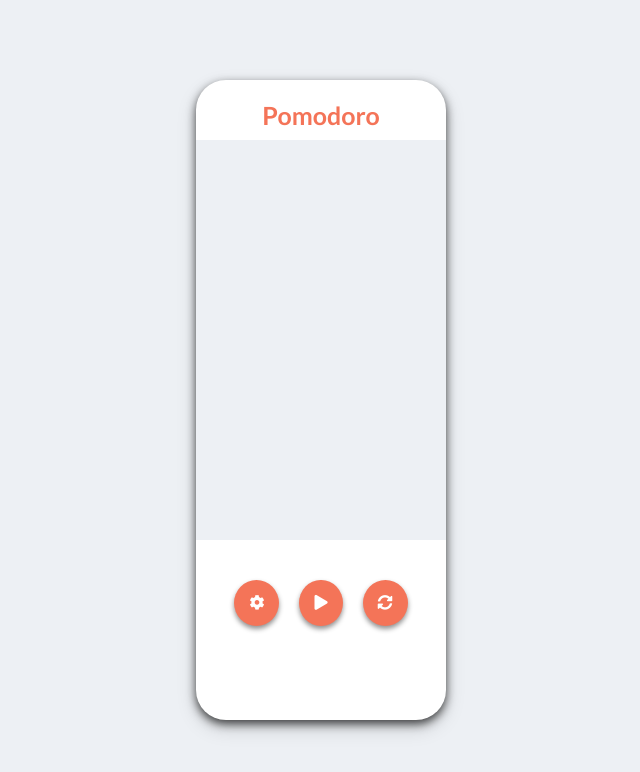
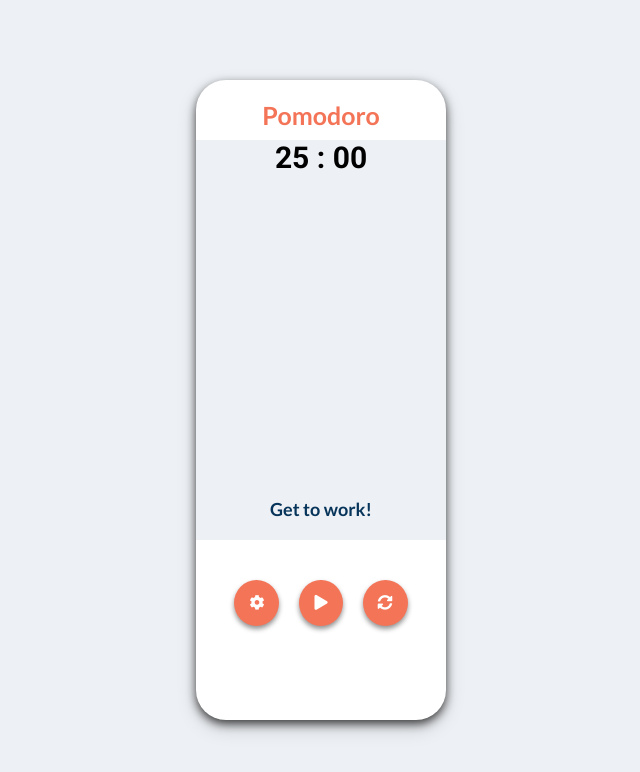
Before and after one commit to devTam/pomodoro-timer, a React (Create React App) app: page /pomodoro in a window 1280 px wide. Shown: the top 772 px of the page, without its empty margins (319-959 px from the left). Built offline with nearby package versions, Linux system fonts and the light colour scheme.

Commit message:
ad clock component and add settings, increase, decrease, and reset functionality

```diff
--- a/src/App.css
+++ b/src/App.css
@@ -1,6 +1,6 @@
 .App {
     background-color: #fff;
-    width: 70vw;
+    width: 90vw;
     max-width: 250px;
     height: 80vh;
     border-radius: 30px;
--- /dev/null
+++ b/src/components/clock/Clock.js
@@ -0,0 +1,25 @@
+import React from 'react'
+import "./clock.css";
+
+const Clock = ({ clockCounter, title }) => {
+
+    const formatClock = (clock) => {
+        let minutes = Math.floor(clock / 60);
+        let seconds = Math.floor(clock % 60);
+        minutes < 10 ? minutes = ("0" + minutes) : minutes = minutes;
+        seconds < 10 ? seconds = ("0" + seconds) : seconds = seconds;
+        return `${minutes} : ${seconds}`;
+    }
+
+    return (
+        <div className="clock-body">
+            <div className="clock">
+                {formatClock(clockCounter)}
+            </div>
+
+            <p className="clock-title">{title}</p>
+        </div>
+    )
+}
+
+export default Clock;
--- /dev/null
+++ b/src/components/clock/clock.css
@@ -0,0 +1,23 @@
+@import url('https://fonts.googleapis.com/css2?family=Roboto:wght@400;700&display=swap');
+
+.clock-body {
+    display: flex;
+    flex-direction: column;
+    justify-content: center;
+    align-items: center;
+    height: 100%;
+}
+
+.clock {
+    font-family: 'Roboto', sans-serif;
+    flex: 1;
+    font-size: 30px;
+    font-weight: bold;
+}
+
+.clock-title {
+    color: #07345A;
+    font-size: 18px;
+    padding: 20px;
+    font-weight: bold;
+}
--- a/src/components/homepage/homepage.css
+++ b/src/components/homepage/homepage.css
@@ -13,7 +13,7 @@
     padding: 15px;
     background-color:#F47458;
     cursor: pointer;
-    transition: background-color 250ms;
+    transition: all 250ms;
     outline-width: 0;
     box-shadow: 0 3px 5px rgba(0, 0, 0, 0.43);
 }
--- a/src/components/pomodoro/Pomodoro.js
+++ b/src/components/pomodoro/Pomodoro.js
@@ -1,12 +1,43 @@
-import React, { useRef } from 'react';
+import React, { useState } from 'react';
+import Clock from '../clock/Clock';
 import "./pomodoro.css";
 
 const Pomodoro = () => {
 
-    const settingRef = useRef();
+    const [showSettings, setShowSettings] = useState(false);
+    const [isPlaying, setIsPlaying] = useState(false);
+    let [sessionLength, setSessionLength] = useState(25);
+    const [breakLength, setBreakLength] = useState(5);
+    const [clockCounter, setClockCounter] = useState(25*60);
+    const [title, setTitle] = useState('Get to work!');
+    // Take a break
 
-    const showSettings = () => {
-        settingRef.current.classList.add('show');
+
+    const handleChange = (num, type) => {
+        let sessionCount;
+        let breakCount;
+        if(type == "session" )  {
+            sessionCount = sessionLength + num;
+        }else {
+            breakCount = breakLength + num;
+        }
+
+        if(sessionCount > 0 && sessionCount < 61 && !isPlaying) {
+            setSessionLength(sessionCount);
+            setClockCounter(sessionCount * 60);
+        }
+
+        if(breakCount > 0 && breakCount < 61 && !isPlaying) {
+            setBreakLength(breakCount);
+        }
+    }
+
+    const resetTimer = () => {
+        setSessionLength(25);
+        setClockCounter(25*60)
+        setBreakLength(5)
+        setIsPlaying(false)
+        setTitle('Get to work!')
     }
 
     return (
@@ -14,32 +45,31 @@ const Pomodoro = () => {
             <h1>Pomodoro</h1>
 
             <div className="pomodoro__timer">
-
+                <Clock clockCounter={clockCounter} title={title} />
             </div>
 
             <div className="pomodoro__buttons">
-                <button className="btn" onClick={showSettings} >
+                <button className="btn" onClick={() => setShowSettings(true)} >
                     <i className="fas fa-cog"></i>
                 </button>
                 <button className="btn">
-                    <i className="fas fa-play"></i>
-                    {/* <i className="fas fa-pause"></i> */}
+                    <i className={`fas fa-${isPlaying ? "pause" : "play"}`}></i>
                 </button>
-                <button className="btn">
+                <button className="btn" onClick={resetTimer}>
                     <i className="fas fa-sync-alt"></i>
                 </button>
             </div>
 
-            <div className="pomodoro__settings" ref={settingRef}>
+            <div className={`pomodoro__settings ${showSettings ? "show" : ""}`}>
                 <div className="session">
                     <h4>Session length</h4>
                     <div className="session-btns">
 
-                        <button className="btn btn-sec">
+                        <button className="btn btn-sec" onClick={() => handleChange(-1, "session")} >
                             <i className="fas fa-arrow-down"></i>
                         </button>
-                        <span>25</span>
-                        <button className="btn btn-sec">
+                        <span>{sessionLength}</span>
+                        <button className="btn btn-sec" onClick={() => handleChange(1, "session")}>
                             <i className="fas fa-arrow-up"></i>
                         </button>
                     </div>
@@ -49,16 +79,16 @@ const Pomodoro = () => {
                     <h4>Break length</h4>
                     <div className="break-btns">
 
-                        <button className="btn btn-sec">
+                        <button className="btn btn-sec" onClick={() => handleChange(-1, "break")}>
                             <i className="fas fa-arrow-down"></i>
                         </button>
-                        <span>5</span>
-                        <button className="btn btn-sec">
+                        <span>{breakLength}</span>
+                        <button className="btn btn-sec" onClick={() => handleChange(1, "break")}>
                             <i className="fas fa-arrow-up"></i>
                         </button>
                     </div>
                 </div>
-                <button className="btn btn-sec close-btn" onClick={() => settingRef.current.classList.remove('show')}>
+                <button className="btn btn-sec close-btn" onClick={() => setShowSettings(false)}>
                     <i className="fas fa-times"></i>
                 </button>
             </div>
--- a/src/components/pomodoro/pomodoro.css
+++ b/src/components/pomodoro/pomodoro.css
@@ -12,6 +12,7 @@
 
 .pomodoro__buttons {
     margin: 40px auto;
+    margin-bottom: 0;
     display: flex;
     justify-content: center;
 
@@ -107,3 +108,8 @@
     color: #fff;
     font-size: 18px;
 }
+
+.pomodoro__timer {
+    display: grid;
+    place-items: center;
+}
```
